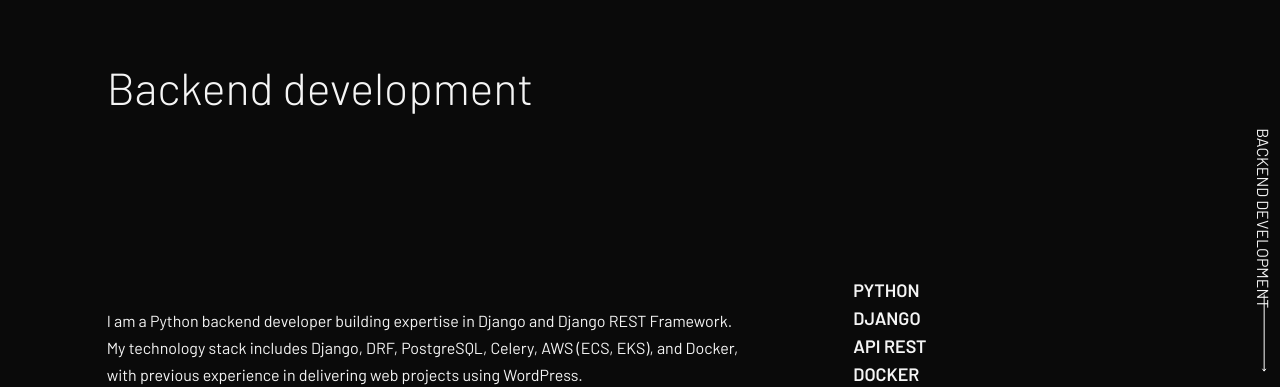
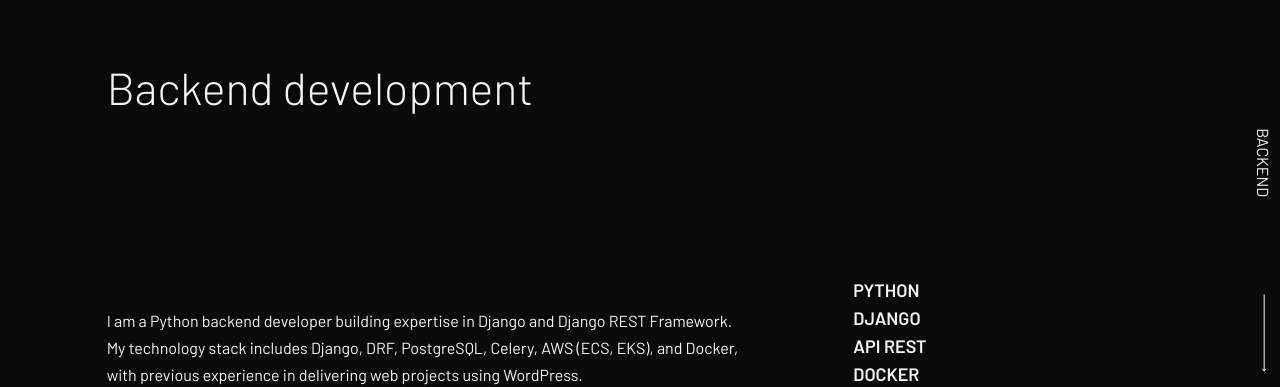
Before and after one commit to katarzynaheller/katarzynaheller.github.io, a plain HTML site: page index.html in a window 1280 px wide. Shown: the part 3760-4147 px from the top of the page. Drawn offline with Linux system fonts and the light colour scheme.

Commit message:
Improve backend slide for readability

```diff
--- a/index.html
+++ b/index.html
@@ -182,7 +182,7 @@
                     </div>
                 </div>
                 <aside class="col-side-end side-arrow">
-                    <p class="rotate side-title uppercase">Backend development</p>
+                    <p class="rotate side-title uppercase">Backend</p>
                     <img src="images/arrow_50.svg" class="arrow">
                 </aside>
             </div>
```
